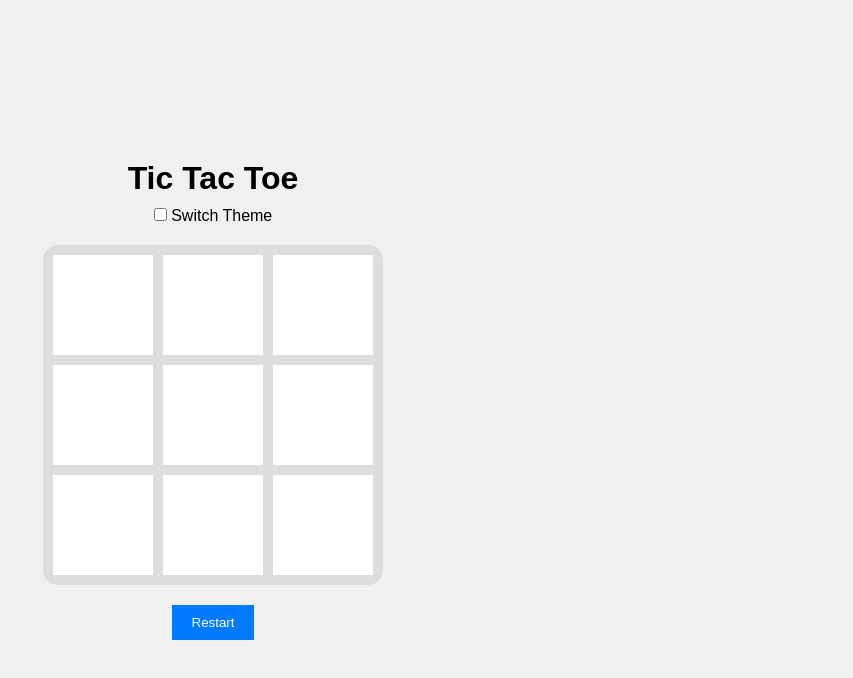
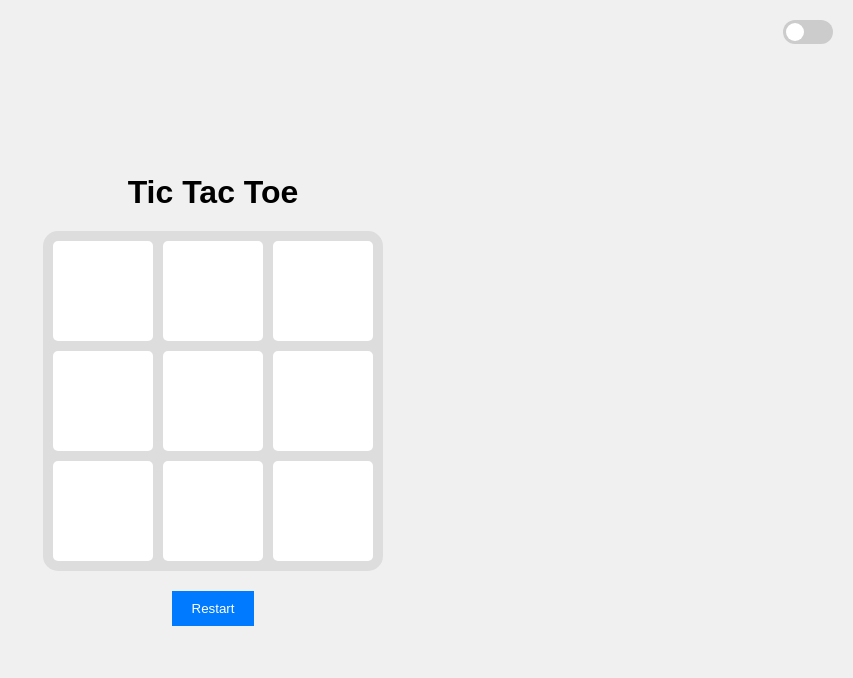
Before and after one commit to mqyeung/tictactoe, a plain HTML site: page index.html in a window 1280 px wide. Shown: the whole page, without its empty margins (427-1280 px from the left). Drawn offline with Linux system fonts and the light colour scheme.

Commit message:
cleaner styling, night mode slider and memory

```diff
--- a/index.html
+++ b/index.html
@@ -9,12 +9,6 @@
 <body class="light-theme">
     <div class="container">
         <h1>Tic Tac Toe</h1>
-        <div class="theme-switch">
-            <label>
-                <input type="checkbox" id="theme-toggle">
-                Switch Theme
-            </label>
-        </div>
         <div class="board" id="board">
             <div class="cell" data-cell></div>
             <div class="cell" data-cell></div>
@@ -28,6 +22,15 @@
         </div>
         <button id="restartButton">Restart</button>
     </div>
+
+    <!-- iOS-like slider for theme switch -->
+    <div class="theme-switch">
+        <label class="switch">
+            <input type="checkbox" id="theme-toggle">
+            <span class="slider"></span>
+        </label>
+    </div>
+
     <script src="script.js"></script>
 </body>
 </html>
--- a/script.js
+++ b/script.js
@@ -17,6 +17,15 @@ const winningCombinations = [
     [2, 4, 6]
 ];
 
+// Check for saved theme preference
+const savedTheme = localStorage.getItem('theme');
+if (savedTheme) {
+    document.body.classList.toggle(savedTheme);
+    if (savedTheme === 'dark-theme') {
+        themeToggle.checked = true;
+    }
+}
+
 startGame();
 
 restartButton.addEventListener('click', startGame);
@@ -24,6 +33,10 @@ restartButton.addEventListener('click', startGame);
 themeToggle.addEventListener('change', () => {
     document.body.classList.toggle('dark-theme');
     document.body.classList.toggle('light-theme');
+
+    // Save user's theme preference
+    const currentTheme = document.body.classList.contains('dark-theme') ? 'dark-theme' : 'light-theme';
+    localStorage.setItem('theme', currentTheme);
 });
 
 function startGame() {
--- a/styles.css
+++ b/styles.css
@@ -40,14 +40,15 @@ body {
 .cell {
     width: 100px;
     height: 100px;
-    background-color: #fff; /* Each square background */
+    background-color: #fff;
     display: flex;
     justify-content: center;
     align-items: center;
-    font-size: 2.5em; /* Increase size for X and O */
+    font-size: 2.5em;
     font-weight: bold;
     cursor: pointer;
     transition: background-color 0.3s;
+    border-radius: 5px; /* Add interior corner rounding */
 }
 
 .cell:hover {
@@ -62,10 +63,6 @@ body {
     background-color: #222; /* Dark theme squares */
 }
 
-.theme-switch {
-    margin-top: 10px;
-}
-
 button {
     margin-top: 20px;
     padding: 10px 20px;
@@ -78,3 +75,55 @@ button {
 button:hover {
     background-color: #0056b3;
 }
+
+/* iOS-like slider */
+.theme-switch {
+    position: absolute;
+    top: 20px;
+    right: 20px;
+}
+
+.switch {
+    position: relative;
+    display: inline-block;
+    width: 50px;
+    height: 24px;
+}
+
+.switch input {
+    opacity: 0;
+    width: 0;
+    height: 0;
+}
+
+.slider {
+    position: absolute;
+    cursor: pointer;
+    top: 0;
+    left: 0;
+    right: 0;
+    bottom: 0;
+    background-color: #ccc;
+    transition: .4s;
+    border-radius: 24px;
+}
+
+.slider:before {
+    position: absolute;
+    content: "";
+    height: 18px;
+    width: 18px;
+    left: 3px;
+    bottom: 3px;
+    background-color: white;
+    transition: .4s;
+    border-radius: 50%;
+}
+
+input:checked + .slider {
+    background-color: #007bff;
+}
+
+input:checked + .slider:before {
+    transform: translateX(26px);
+}
```
